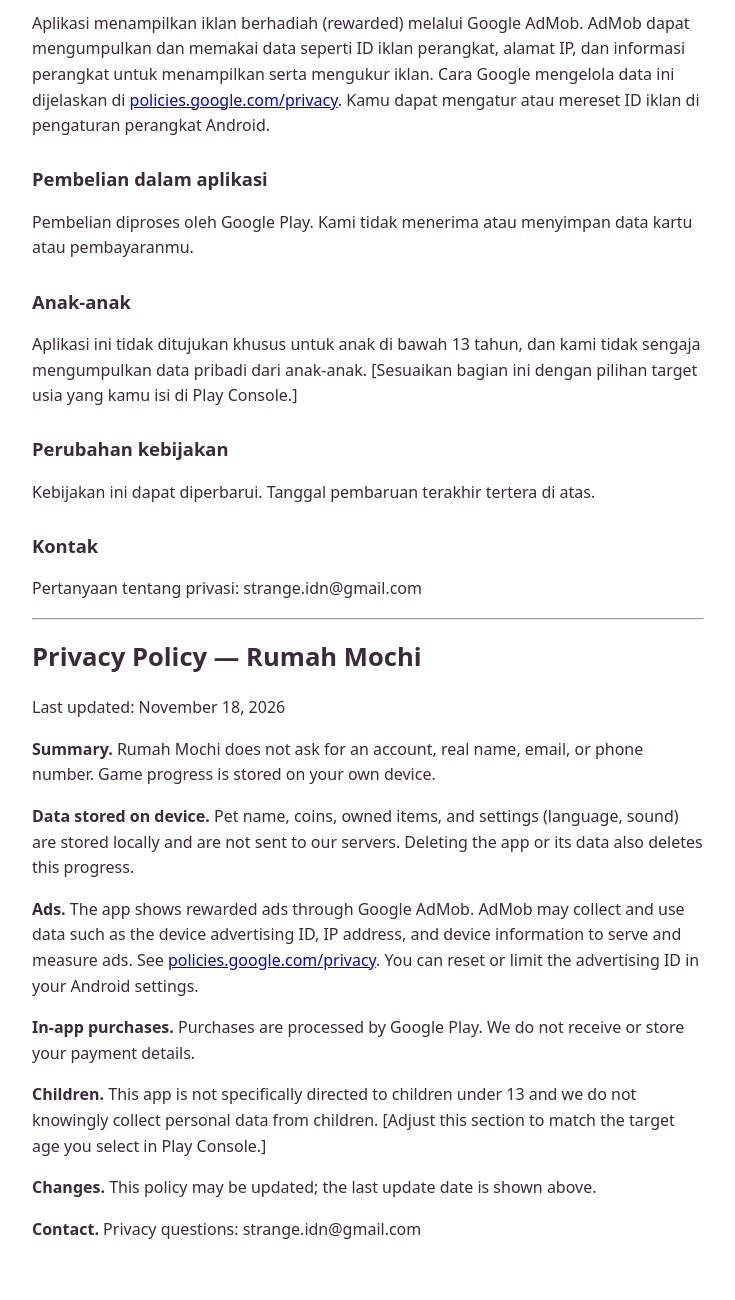
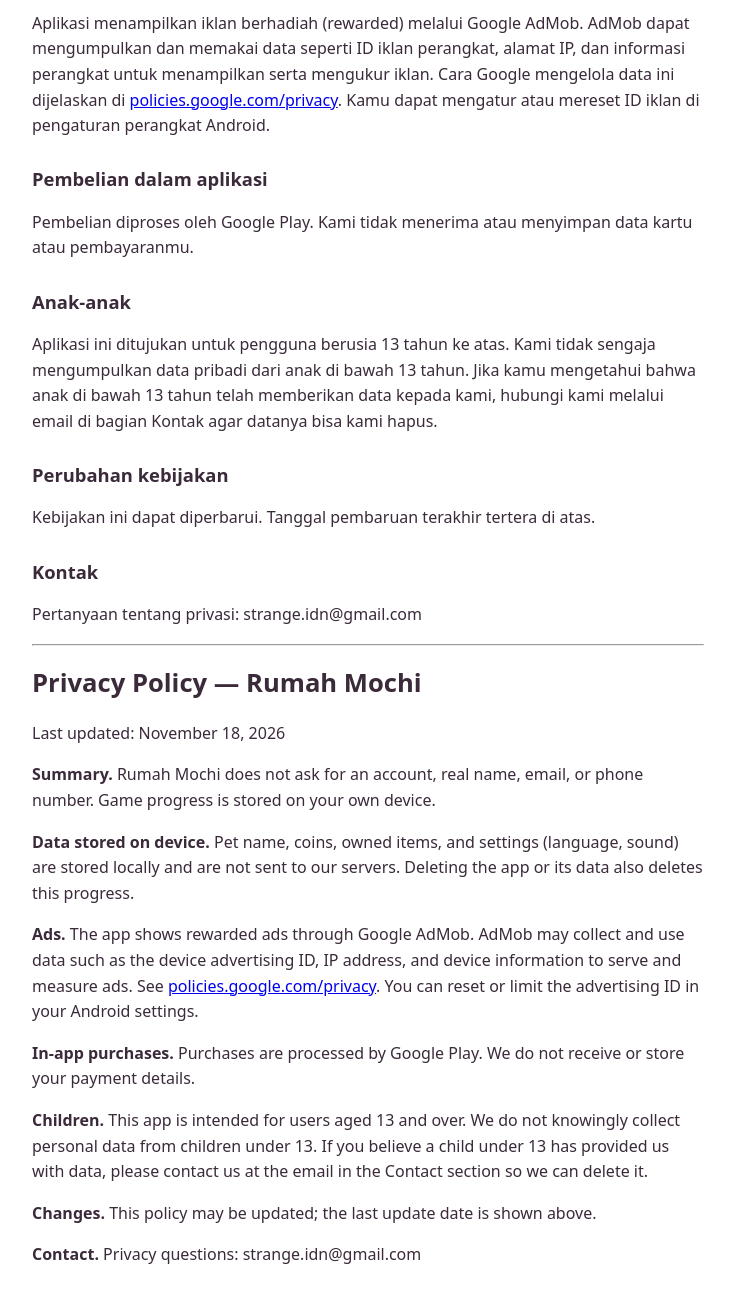
Before and after one commit to tomyzd/rumah-mochi-privacy, a plain HTML site: page index.html in a window 1280 px wide. Shown: the part 446-1746 px from the top of the page, without its empty margins (272-1007 px from the left). Before the commit the page ends 1720 px from the top, so only its background shows below. Drawn offline with Linux system fonts and the light colour scheme.

Commit message:
Update index.html

```diff
--- a/index.html
+++ b/index.html
@@ -18,7 +18,7 @@
 <p>Pembelian diproses oleh Google Play. Kami tidak menerima atau menyimpan data kartu atau pembayaranmu.</p>
 
 <h2>Anak-anak</h2>
-<p>Aplikasi ini tidak ditujukan khusus untuk anak di bawah 13 tahun, dan kami tidak sengaja mengumpulkan data pribadi dari anak-anak. [Sesuaikan bagian ini dengan pilihan target usia yang kamu isi di Play Console.]</p>
+<p>Aplikasi ini ditujukan untuk pengguna berusia 13 tahun ke atas. Kami tidak sengaja mengumpulkan data pribadi dari anak di bawah 13 tahun. Jika kamu mengetahui bahwa anak di bawah 13 tahun telah memberikan data kepada kami, hubungi kami melalui email di bagian Kontak agar datanya bisa kami hapus.</p>
 
 <h2>Perubahan kebijakan</h2>
 <p>Kebijakan ini dapat diperbarui. Tanggal pembaruan terakhir tertera di atas.</p>
@@ -33,7 +33,7 @@
 <p><strong>Data stored on device.</strong> Pet name, coins, owned items, and settings (language, sound) are stored locally and are not sent to our servers. Deleting the app or its data also deletes this progress.</p>
 <p><strong>Ads.</strong> The app shows rewarded ads through Google AdMob. AdMob may collect and use data such as the device advertising ID, IP address, and device information to serve and measure ads. See <a href="https://policies.google.com/privacy">policies.google.com/privacy</a>. You can reset or limit the advertising ID in your Android settings.</p>
 <p><strong>In-app purchases.</strong> Purchases are processed by Google Play. We do not receive or store your payment details.</p>
-<p><strong>Children.</strong> This app is not specifically directed to children under 13 and we do not knowingly collect personal data from children. [Adjust this section to match the target age you select in Play Console.]</p>
+<p><strong>Children.</strong> This app is intended for users aged 13 and over. We do not knowingly collect personal data from children under 13. If you believe a child under 13 has provided us with data, please contact us at the email in the Contact section so we can delete it.</p>
 <p><strong>Changes.</strong> This policy may be updated; the last update date is shown above.</p>
 <p><strong>Contact.</strong> Privacy questions: strange.idn@gmail.com</p>
 </body></html>
```
